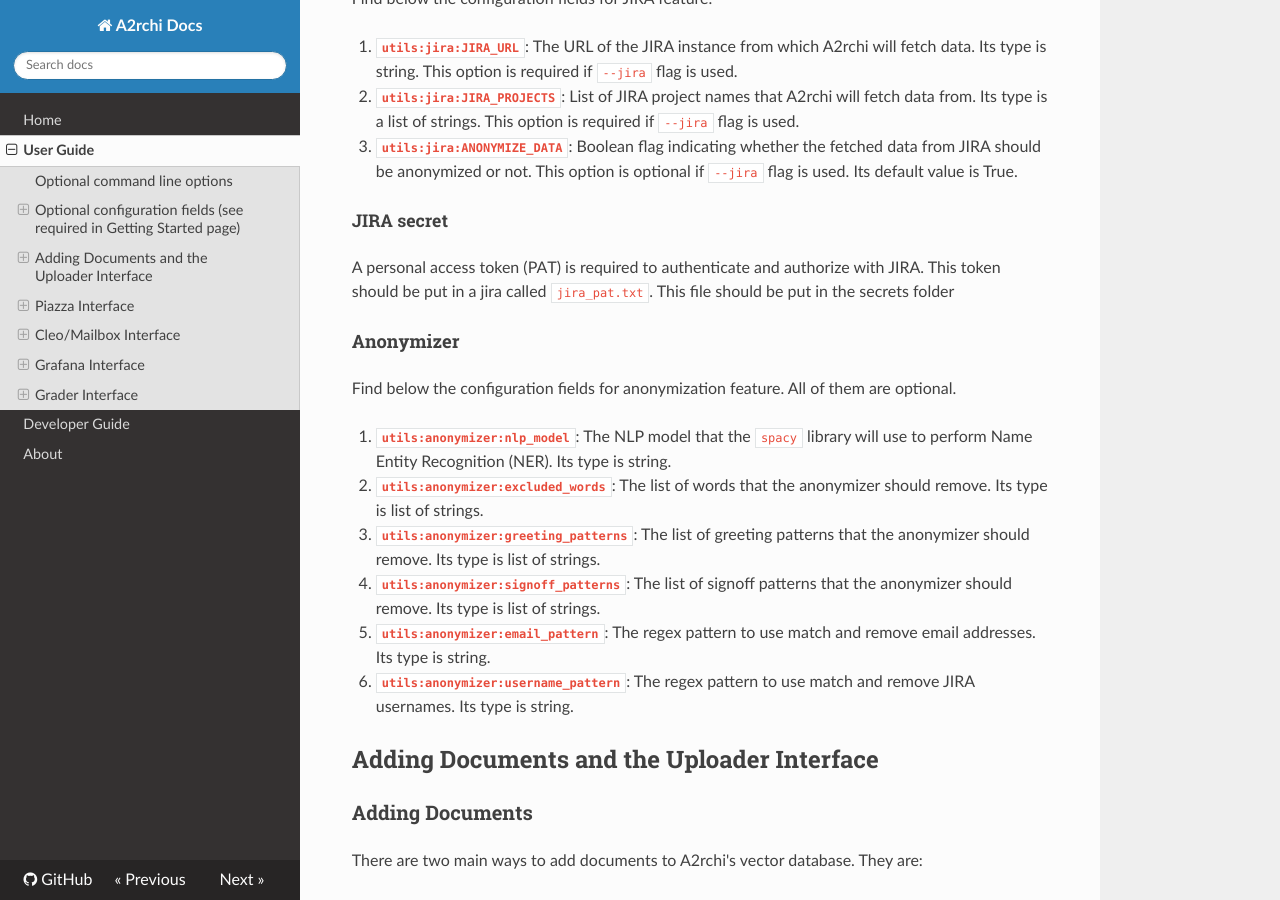
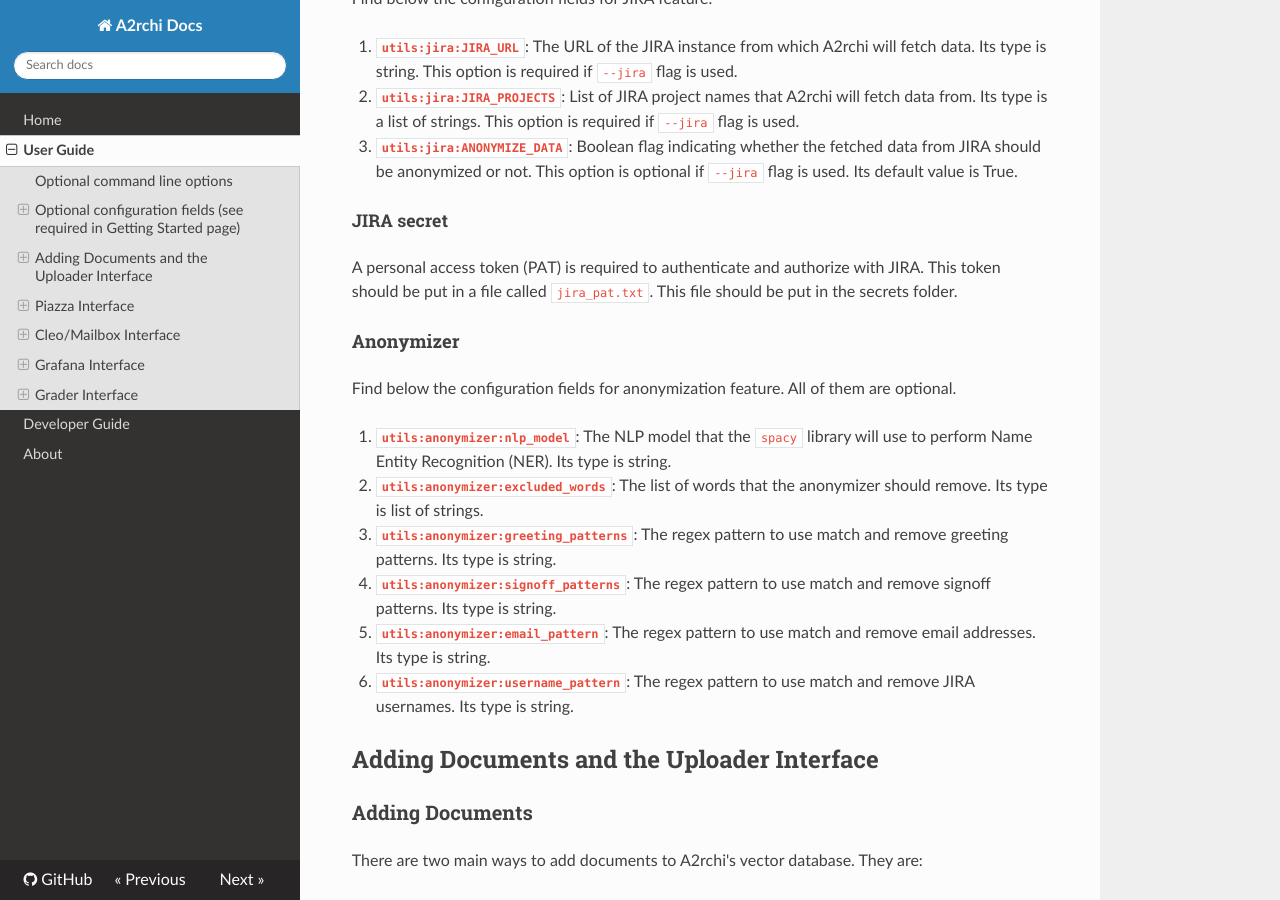
Before and after one commit to mit-submit/A2rchi, an MkDocs documentation site: the page built from docs/docs/user_guide.md, in a window 1280 px wide and 900 px high, scrolled down 3423 px. Built offline with MkDocs 1.6.1, drawn with Linux system fonts in a browser that asks for light colours; nearby versions of some CDN libraries.

Commit message:
Fix the errors in JIRA documentation

```diff
--- a/docs/docs/user_guide.md
+++ b/docs/docs/user_guide.md
@@ -110,7 +110,7 @@ Find below the configuration fields for JIRA feature.
 
 ##### JIRA secret
 
-A personal access token (PAT) is required to authenticate and authorize with JIRA. This token should be put in a jira called `jira_pat.txt`. This file should be put in the secrets folder
+A personal access token (PAT) is required to authenticate and authorize with JIRA. This token should be put in a file called `jira_pat.txt`. This file should be put in the secrets folder.
 
 #### Anonymizer
 
@@ -118,8 +118,8 @@ Find below the configuration fields for anonymization feature. All of them are o
 
 1. **`utils:anonymizer:nlp_model`**: The NLP model that the `spacy` library will use to perform Name Entity Recognition (NER). Its type is string.
 2. **`utils:anonymizer:excluded_words`**: The list of words that the anonymizer should remove. Its type is list of strings.
-3. **`utils:anonymizer:greeting_patterns`**: The list of greeting patterns that the anonymizer should remove. Its type is list of strings.
-4. **`utils:anonymizer:signoff_patterns`**: The list of signoff patterns that the anonymizer should remove. Its type is list of strings.
+3. **`utils:anonymizer:greeting_patterns`**: The regex pattern to use match and remove greeting patterns. Its type is string.
+4. **`utils:anonymizer:signoff_patterns`**: The regex pattern to use match and remove signoff patterns. Its type is string.
 5. **`utils:anonymizer:email_pattern`**: The regex pattern to use match and remove email addresses. Its type is string.
 6. **`utils:anonymizer:username_pattern`**: The regex pattern to use match and remove JIRA usernames. Its type is string.
 
```
